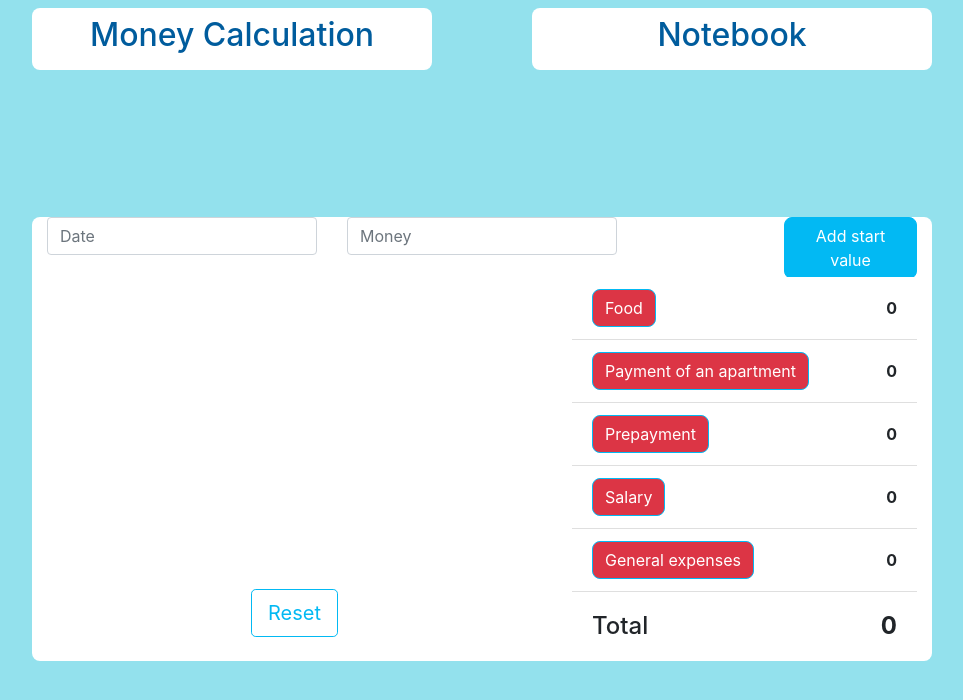
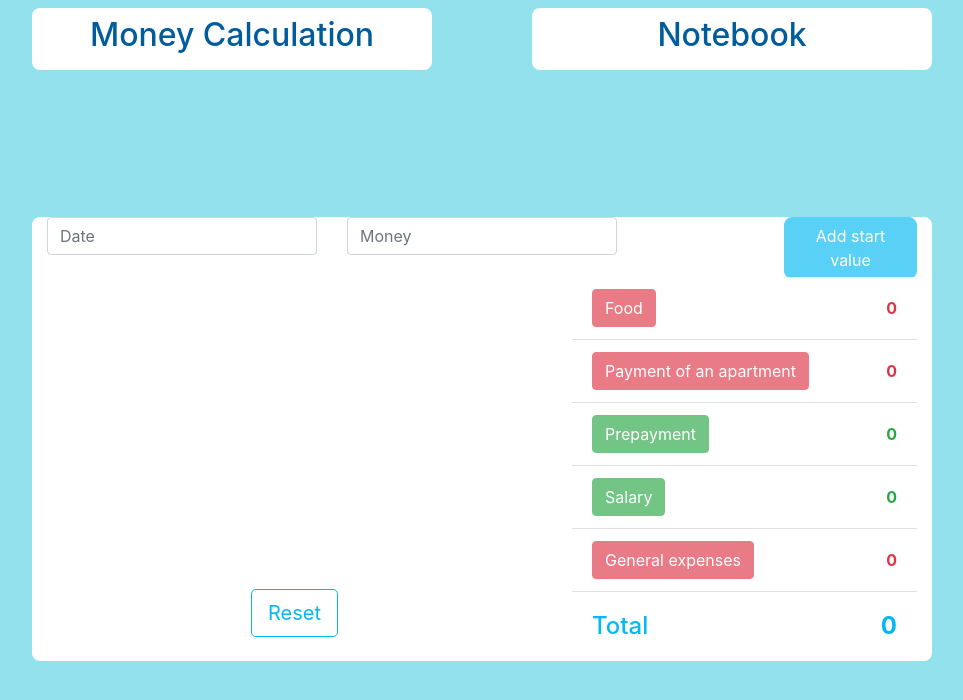
Before and after one commit to EgorGo23/frontend-project-MoneyCalc, a React app: page / in a window 1280 px wide. Shown: the top 700 px of the page, without its empty margins (158-1121 px from the left). Built offline with nearby package versions, Linux system fonts and the light colour scheme.

Commit message:
description of the logic of the category field and the list of expenses/income. version 2

```diff
--- a/package.json
+++ b/package.json
@@ -45,6 +45,7 @@
   },
   "dependencies": {
     "bootstrap": "^4.4.1",
+    "classnames": "^2.2.6",
     "lodash": "^4.17.15",
     "react": "^16.12.0",
     "react-dom": "^16.12.0",
--- a/public/styles/index.scss
+++ b/public/styles/index.scss
@@ -1,5 +1,6 @@
 @import "~bootstrap/scss/bootstrap";
 
+//Сommon styles
 $btn-color: #02b9f3;
 $br-radius: 8px;
 
@@ -9,10 +10,19 @@ $br-radius: 8px;
     align-items: center;
 }
 
+.danger {
+    color: #dc3545;
+}
 
+.success {
+    color: #28a745;
+}
+
+//Item styles
+
+//App
 .app {
     background-color: #93e1ed;
-}
 
     .main-row {
         height: 100vh;
@@ -21,6 +31,7 @@ $br-radius: 8px;
             background-color: #fff;
             min-width: 900px;
             border-radius: $br-radius;
+        }
     }
 }
 
@@ -49,7 +60,6 @@ $br-radius: 8px;
         }
     }
 }
-
 
 // Inputs
 .form-panel {
@@ -81,6 +91,7 @@ $br-radius: 8px;
             .expensesIncomeList-field__list__list-item__content-field {
                 width: 90%;
                 @extend %flex-container;
+
                 .expensesIncomeList-field__list__list-item__content-field__category-name {
                     width: 44%;
                 }
@@ -108,17 +119,12 @@ $br-radius: 8px;
     .categories-field__list {
         .categories-field__list__list-item {
             @extend %flex-container;
-
-            .categories-field__list__list-btn {
-                border-radius: $br-radius;
-                border: 1px solid $btn-color;
-                //background-color: $btn-color;
-            }
         }
 
         .categories-field__list__list-item-last {
             @extend %flex-container;
             align-items: baseline;
+            color: #02b9f3;
 
             .categories-field__list__list-item-last__total-value {
                 font-size: 1.5rem;
--- a/src/components/MoneyCalc/Main/Categories.jsx
+++ b/src/components/MoneyCalc/Main/Categories.jsx
@@ -1,22 +1,22 @@
 import React, { Component } from 'react';
 import { connect } from 'react-redux';
+import _ from 'lodash';
+import cn from 'classnames';
 import * as actions from '../../../actions/calcActions';
-import _ from 'lodash';
 
 const categoryList = {
-  'Food': '-',
+  Food: '-',
   'Payment of an apartment': '-',
-  'Prepayment': '+',
-  'Salary': '+',
+  Prepayment: '+',
+  Salary: '+',
   'General expenses': '-',
-}
+};
 
 const mapStateToProps = (state) => {
   const props = {
     currentInputValues: state.currentInputData_Calc,
     list: state.expensesIncomeList_Calc,
   };
-
   return props;
 };
 
@@ -41,34 +41,64 @@ class Categories extends Component {
   }
 
   render() {
-    const { list } = this.props;
+    const { list, currentInputValues } = this.props;
+
+    const renderCategoryButton = (categoryName) => (
+      (currentInputValues.currentDate && currentInputValues.currentMoney) ? (
+        <button
+          type="button"
+          className={cn({
+            btn: true,
+            'categories-field__list__list-item__category-btn': true,
+            [`btn-${(categoryList[categoryName]) === '+' ? 'success' : 'danger'}`]: true,
+          })}
+          onClick={() => this.handleAddItem(categoryName)}
+        >
+          {categoryName}
+        </button>
+      ) : (
+        <button
+          type="button"
+          className={cn({
+            btn: true,
+            'categories-field__list__list-item__category-btn': true,
+            [`btn-${(categoryList[categoryName]) === '+' ? 'success' : 'danger'}`]: true,
+          })}
+          onClick={() => this.handleAddItem(categoryName)}
+          disabled
+        >
+          {categoryName}
+        </button>
+      )
+    );
 
     return (
       <div className="col categories-field">
         <ul className="list-group list-group-flush categories-field__list">
-          {Object.keys(categoryList).map((element) => (
-          <li
-            className="list-group-item categories-field__list__list-item"
-            key={_.uniqueId()}
-          >
-            <button
-              type="button"
-              className="btn btn-danger categories-field__list__list-btn"
-              onClick={() => this.handleAddItem(element)}
-            >
-              {element}
-            </button>
-            <strong>
-              {list.filter(({ category }) => category.categoryName === element).reduce((acc, element) => acc - +element.money, 0) || 0}
-            </strong>
-          </li>
-          ))}
+          {Object.keys(categoryList).map((element) => (<li
+                className="list-group-item categories-field__list__list-item"
+                key={_.uniqueId()}
+              >
+              {renderCategoryButton(element)}
+              <strong className={cn({ [`${(categoryList[element]) === '+' ? 'success' : 'danger'}`]: true })}>
+                {list.filter(({ category }) => category.categoryName === element)
+                  .reduce((acc, item) => ((categoryList[element] === '-') ? acc - +item.money : acc + +item.money), 0) || 0}
+              </strong>
+            </li>))}
           <li
             className="list-group-item categories-field__list__list-item-last mt-1"
           >
             <h4>Total</h4>
             <strong className="categories-field__list__list-item-last__total-value">
-              {list.reduce((acc, element) => acc + +element.money, 0) || 0}
+              { list.reduce((acc, { category, money }) => {
+                if (category.categoryName === 'Start value') {
+                  return +money;
+                }
+                if (category.categorySign === '+') {
+                  return acc + +money;
+                }
+                return acc - +money;
+              }, 0) || 0 }
             </strong>
           </li>
         </ul>
@@ -78,119 +108,3 @@ class Categories extends Component {
 }
 
 export default connect(mapStateToProps, actionCreators)(Categories);
-
-
-// const func = (listCat) => {
-    //   const arrOfLi = [];
-
-    //   for(let key in listCat) {
-    //     arrOfLi.push(
-    //       (
-    //       <li
-    //         className="list-group-item categories-field__list__list-item"
-    //       >
-    //         <button
-    //           type="button"
-    //           className="btn btn-danger categories-field__list__list-btn"
-    //           onClick={() => this.handleAddItem(key)}
-    //         >
-    //           {key}
-    //         </button>
-    //         <strong>
-    //           {list.filter(({ category }) => category.categoryName === key).reduce((acc, element) => acc - +element.money, 0) || 0}
-    //         </strong>
-    //       </li>
-    //       )
-    //     )
-    //   }
-
-    //   return arrOfLi;
-    // }
-
-
-/*
-return (
-      <div className="col categories-field">
-        <ul className="list-group list-group-flush categories-field__list">
-          <li
-            className="list-group-item categories-field__list__list-item"
-          >
-            <button
-              type="button"
-              className="btn btn-danger categories-field__list__list-btn"
-              onClick={() => this.handleAddItem('Food')}
-            >
-              Food
-            </button>
-            <strong>
-              {list.filter((element) => element.category === 'Food').reduce((acc, element) => acc - +element.money, 0) || 0}
-            </strong>
-          </li>
-          <li
-            className="list-group-item categories-field__list__list-item"
-          >
-            <button
-              type="button"
-              className="btn btn-danger categories-field__list__list-btn"
-              onClick={() => this.handleAddItem('Payment of an apartment')}
-            >
-              Payment of an apartment
-            </button>
-            <strong>
-              {list.filter((element) => element.category === 'Payment of an apartment').reduce((acc, element) => acc - +element.money, 0) || 0}
-            </strong>
-          </li>
-          <li
-            className="list-group-item categories-field__list__list-item"
-          >
-            <button
-              type="button"
-              className="btn btn-success categories-field__list__list-btn"
-              onClick={() => this.handleAddItem('Prepayment')}
-            >
-              Prepayment
-            </button>
-            <strong>
-              {list.filter((element) => element.category === 'Prepayment').reduce((acc, element) => acc + +element.money, 0) || 0}
-            </strong>
-          </li>
-          <li
-            className="list-group-item categories-field__list__list-item"
-          >
-            <button
-              type="button"
-              className="btn btn-success categories-field__list__list-btn"
-              onClick={() => this.handleAddItem('Salary')}
-            >
-              Salary
-            </button>
-            <strong>
-              {list.filter((element) => element.category === 'Salary').reduce((acc, element) => acc + +element.money, 0) || 0}
-            </strong>
-          </li>
-          <li
-            className="list-group-item categories-field__list__list-item"
-          >
-            <button
-              type="button"
-              className="btn btn-danger categories-field__list__list-btn"
-              onClick={() => this.handleAddItem('General expenses')}
-            >
-              General expenses
-            </button>
-            <strong>
-              {list.filter((element) => element.category === 'General expenses').reduce((acc, element) => acc + +element.money, 0) || 0}
-            </strong>
-          </li>
-          <li
-            className="list-group-item categories-field__list__list-item-last mt-1"
-          >
-            <h4>Total</h4>
-            <strong className="categories-field__list__list-item-last__total-value">
-              {list.reduce((acc, element) => acc + +element.money, 0) || 0}
-            </strong>
-          </li>
-        </ul>
-      </div>
-  );
-*/
--- a/src/components/MoneyCalc/Main/FormPanel.jsx
+++ b/src/components/MoneyCalc/Main/FormPanel.jsx
@@ -34,7 +34,7 @@ class FormPanel extends Component {
     addItem({
       id: _.uniqueId(),
       category: {
-        categoryName: 'start-value',
+        categoryName: 'Start value',
         categorySign: '',
       },
       date: currentInputValues.currentDate,
@@ -44,25 +44,29 @@ class FormPanel extends Component {
   }
 
   render() {
-    const { currentDate, currentMoney } = this.props.currentInputValues;
-    const { list } = this.props;
+    const { list, currentInputValues } = this.props;
+
+    const renderStartButton = () => (
+      (list.length || !(currentInputValues.currentDate && currentInputValues.currentMoney)) ? (
+        <button type="button" onClick={this.handleAddItem} className="btn btn-primary form-panel__fields__btn-add-field__btn-add" disabled>Add start value</button>
+      ) : (
+        <button type="button" onClick={this.handleAddItem} className="btn btn-primary form-panel__fields__btn-add-field__btn-add">Add start value</button>
+      )
+    );
+
     return (
       <div className="row form-panel">
         <div className="col align-self-center form-panel__fields">
           <form>
             <div className="row">
               <div className="col">
-                <input type="text" className="form-control" placeholder="Date" value={currentDate} onChange={this.handleChangeDateText} />
+                <input type="text" className="form-control" placeholder="Date" value={currentInputValues.currentDate} onChange={this.handleChangeDateText} />
               </div>
               <div className="col">
-                <input type="text" className="form-control" placeholder="Money" value={currentMoney} onChange={this.handleChangeMoneyText} />
+                <input type="text" className="form-control" placeholder="Money" value={currentInputValues.currentMoney} onChange={this.handleChangeMoneyText} />
               </div>
               <div className="col form-panel__fields__btn-add-field">
-                {(list.length) ? (
-                  <button type="button" onClick={this.handleAddItem} className="btn btn-primary form-panel__fields__btn-add-field__btn-add" disabled>Add start value</button>
-                ) : (
-                  <button type="button" onClick={this.handleAddItem} className="btn btn-primary form-panel__fields__btn-add-field__btn-add">Add start value</button>
-                )}
+                {renderStartButton()}
               </div>
             </div>
           </form>
--- a/src/reducers/calcReducer.js
+++ b/src/reducers/calcReducer.js
@@ -15,21 +15,19 @@ const defaultStateCurrentInput = {
 
 const defaultStateList = [];
 
-const currentInputDataReducer = (state = defaultStateCurrentInput, action) => {
-  switch (action.type) {
+const currentInputDataReducer = (state = defaultStateCurrentInput, { type, payload }) => {
+  switch (type) {
     case CALC_CHANGE_DATE_TEXT: {
-      const { date } = action.payload;
       return {
         ...state,
-        currentDate: date,
+        currentDate: payload.date,
       };
     }
 
     case CALC_CHANGE_MONEY_TEXT: {
-      const { money } = action.payload;
       return {
         ...state,
-        currentMoney: money,
+        currentMoney: payload.money,
       };
     }
 
@@ -47,19 +45,17 @@ const currentInputDataReducer = (state = defaultStateCurrentInput, action) => {
   }
 };
 
-const expensesIncomeListReducer = (state = defaultStateList, action) => {
-  switch (action.type) {
+const expensesIncomeListReducer = (state = defaultStateList, { type, payload }) => {
+  switch (type) {
     case CALC_ADD_ITEM: {
-      const { item } = action.payload;
       return [
         ...state,
-        item,
+        payload.item,
       ];
     }
 
     case CALC_REMOVE_ITEM: {
-      const { id } = action.payload;
-      return state.filter(element => element.id !== id);
+      return state.filter((element) => element.id !== payload.id);
     }
 
     case CALC_CLEAR_LIST: {
```
Also changed, not shown: src/components/MoneyCalc/Main/ExpensesIncomeList.jsx (+20 -8 lines), 1 other file (tests, documents, lock files or other folders). Lines whose indentation alone changed are shown as unchanged.
